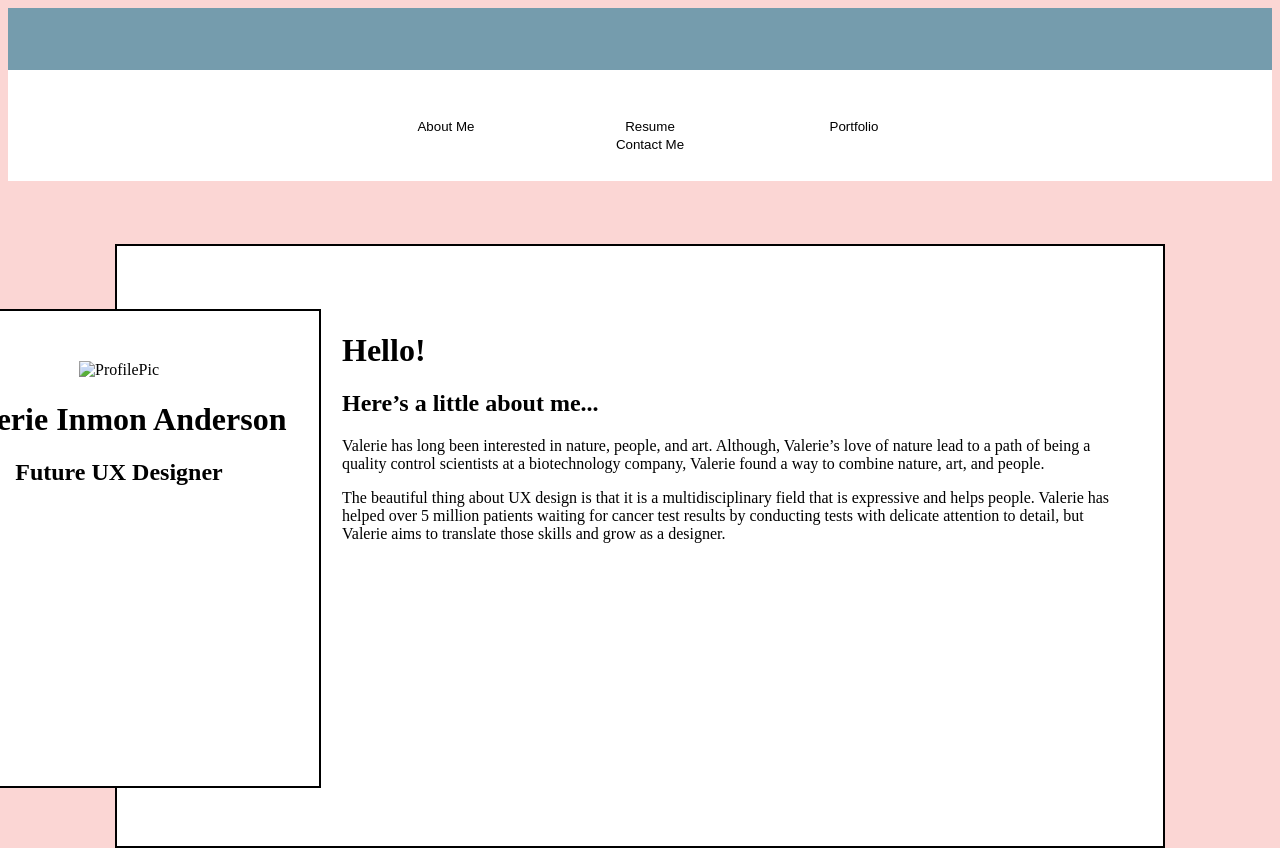
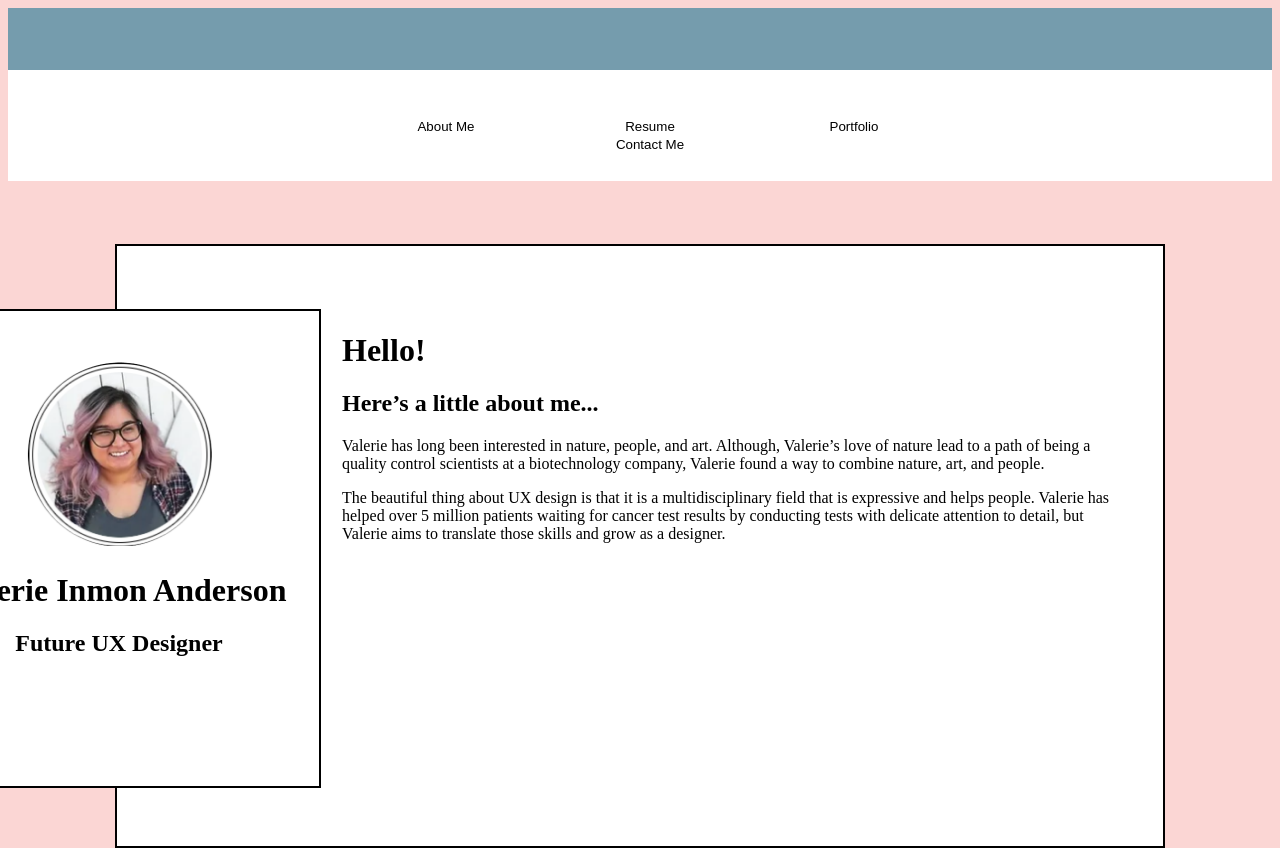
Before and after one commit to valerieninmon/UX_UI_HW_17, a plain HTML site: page index.html in a window 1280 px wide. Shown: the top 848 px of the page. Drawn offline with Linux system fonts and the light colour scheme; the site is published under a folder, as on GitHub Pages, so addresses that start at the root find nothing.

Commit message:
removed slash

```diff
--- a/index.html
+++ b/index.html
@@ -25,7 +25,7 @@
         <div class="card">
           <div class="info">
             <div class="profilePic">
-              <img src="/Images/ProfilePic.png" alt="ProfilePic" width="185" height="185">
+              <img src="Images/ProfilePic.png" alt="ProfilePic" width="185" height="185">
               <h1>Valerie Inmon Anderson</h1>
               <h2>Future UX Designer</h2>
             </div>
```
